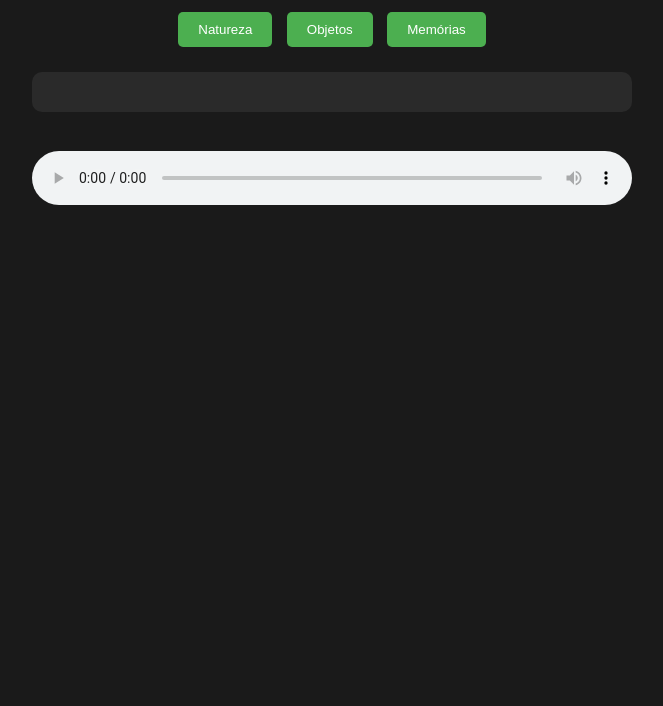
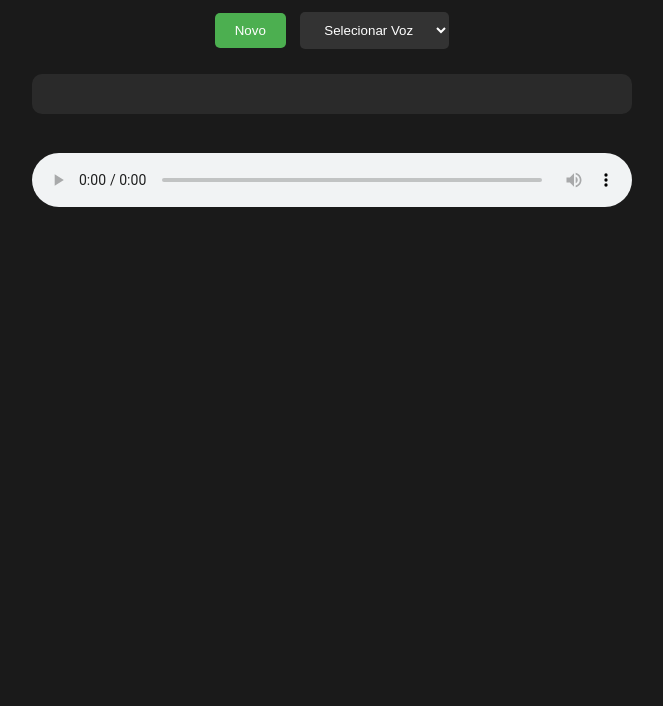
Before and after one commit to Nyxhexashirone/sensory-describer, a plain HTML site: page index.html in a window 1280 px wide. Shown: the part 94-800 px from the top of the page, without its empty margins (308-971 px from the left). Drawn offline with Linux system fonts and the light colour scheme.

Commit message:
Update index.html

```diff
--- a/index.html
+++ b/index.html
@@ -9,14 +9,15 @@
     <div class="container">
         <h1>🌌 Sensory Describer</h1>
         <div class="controls">
-            <button onclick="generateDescription('nature')">Natureza</button>
-            <button onclick="generateDescription('objects')">Objetos</button>
-            <button onclick="generateDescription('memories')">Memórias</button>
+            <button onclick="generateNewDescription()">Novo</button>
+            <select id="voiceSelect" onchange="changeVoice()">
+                <option value="">Selecionar Voz</option>
+            </select>
         </div>
         <div id="display">
             <h2 id="sceneTitle"></h2>
             <p id="textDescription"></p>
-            <audio id="audioPlayer" controls></audio>
+            <audio id="audioPlayer" controls ontimeupdate="updateProgress()"></audio>
         </div>
     </div>
     <script src="app.js"></script>
```
